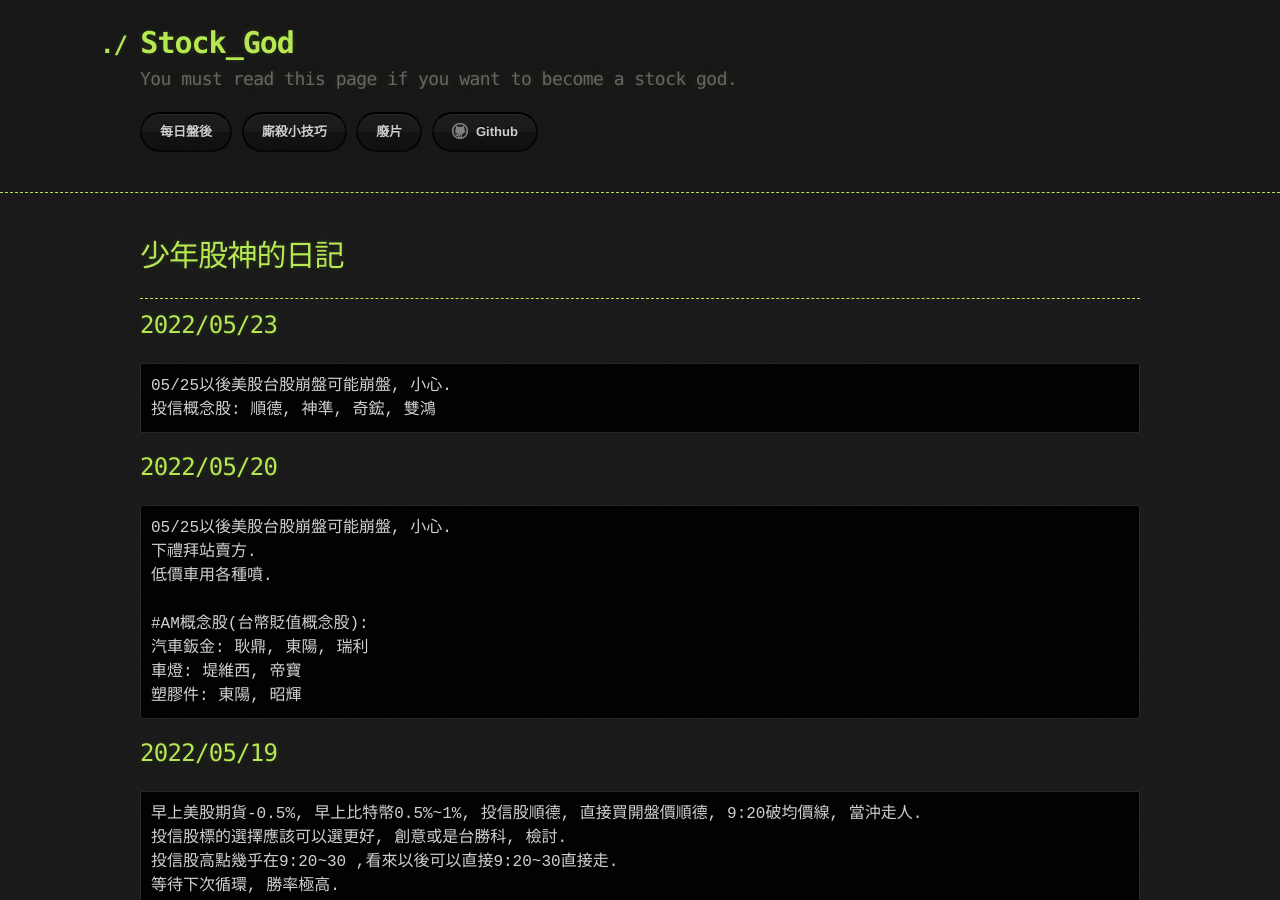
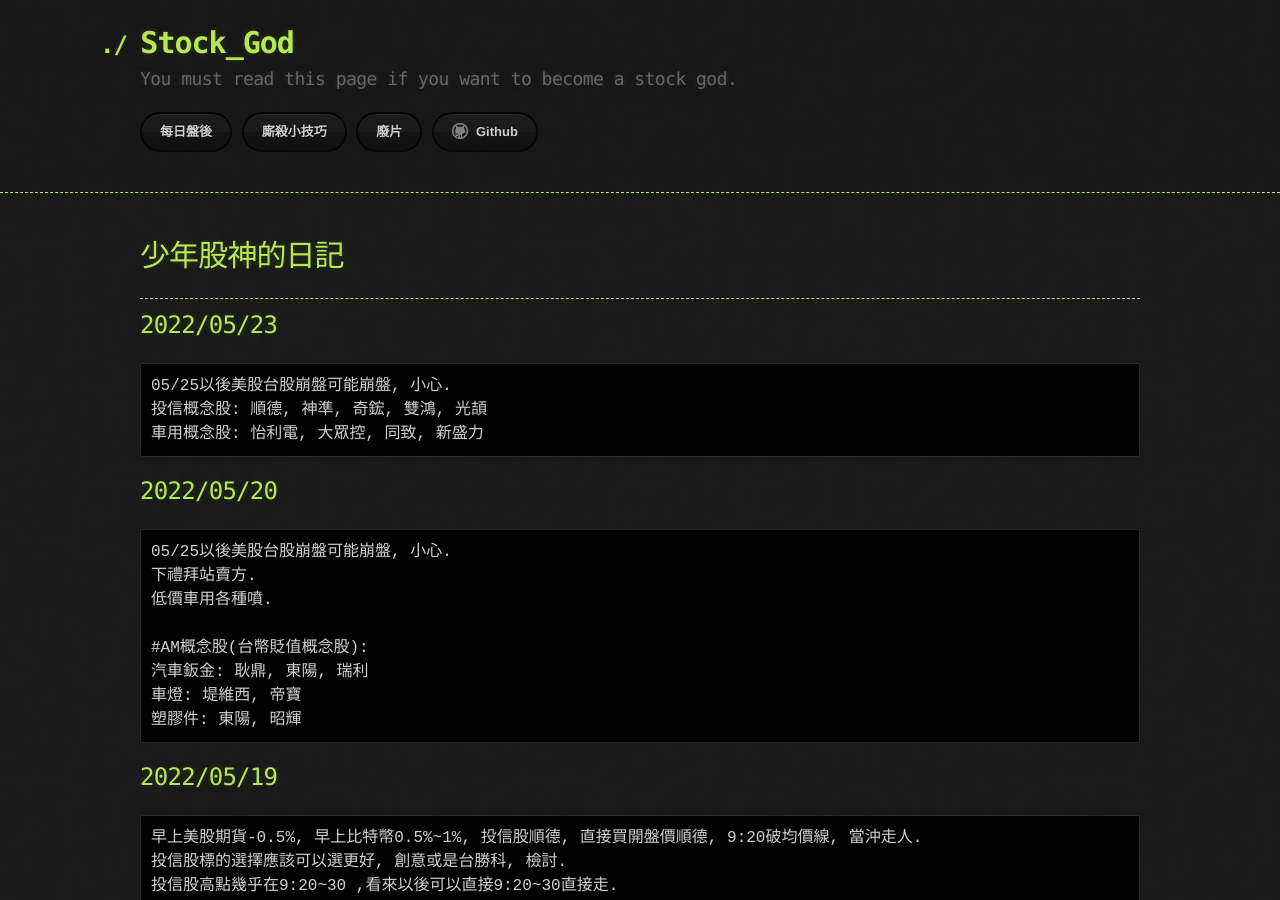
Before and after one commit to lepg5487/Stock_God, a Jekyll site: the page built from index.md, in a window 1280 px wide and 900 px high. Built offline with Jekyll 4.4.1, drawn with Linux system fonts in a browser that asks for light colours; our own code applies the rules of GitHub Pages for plain Markdown files.

Commit message:
Update index.md

````diff
--- a/index.md
+++ b/index.md
@@ -9,7 +9,8 @@ layout: testlayouts
 ## 2022/05/23
 ```
 05/25以後美股台股崩盤可能崩盤, 小心.
-投信概念股: 順德, 神準, 奇鋐, 雙鴻
+投信概念股: 順德, 神準, 奇鋐, 雙鴻, 光頡
+車用概念股: 怡利電, 大眾控, 同致, 新盛力
 ```
 
 ## 2022/05/20
````
